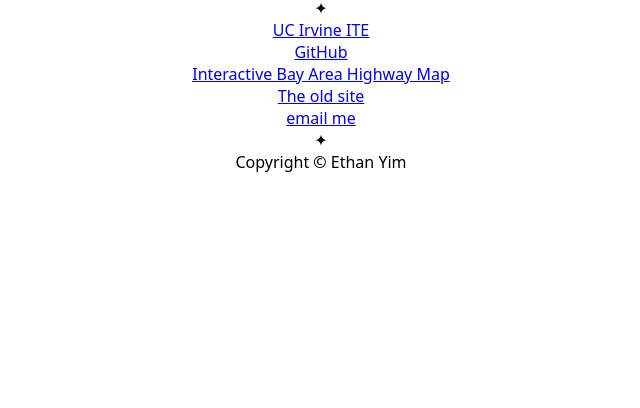
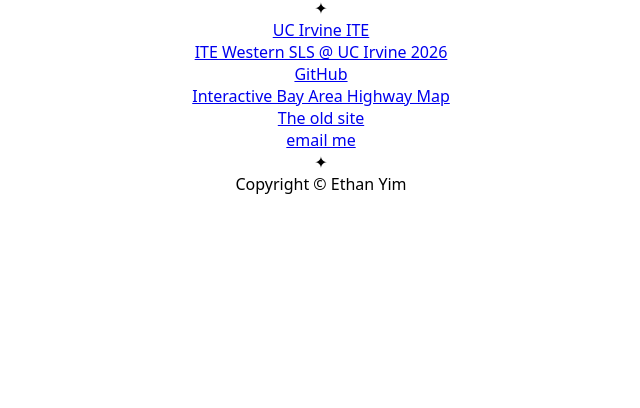
Before and after one commit to literaiiy/sjotta, a plain HTML site: page index.html in a window 1280 px wide. Shown: the part 392-800 px from the top of the page, without its empty margins (319-959 px from the left). Drawn offline with Linux system fonts and the light colour scheme.

Commit message:
Update index.html

```diff
--- a/index.html
+++ b/index.html
@@ -62,6 +62,7 @@
       <p>&#10022;</p>
       <ul>
         <li><a href="https://iteuci.org">UC Irvine ITE</a></li>
+        <li><a href="https://sls.iteuci.org">ITE Western SLS @ UC Irvine 2026</a></li>
         <li><a href="https://github.com/literaiiy">GitHub</a></li>
         <li><a href="https://ibahm.org">Interactive Bay Area Highway Map</a></li>
         <li><a href="https://quinta.ethany.im">The old site</a></li>
```
